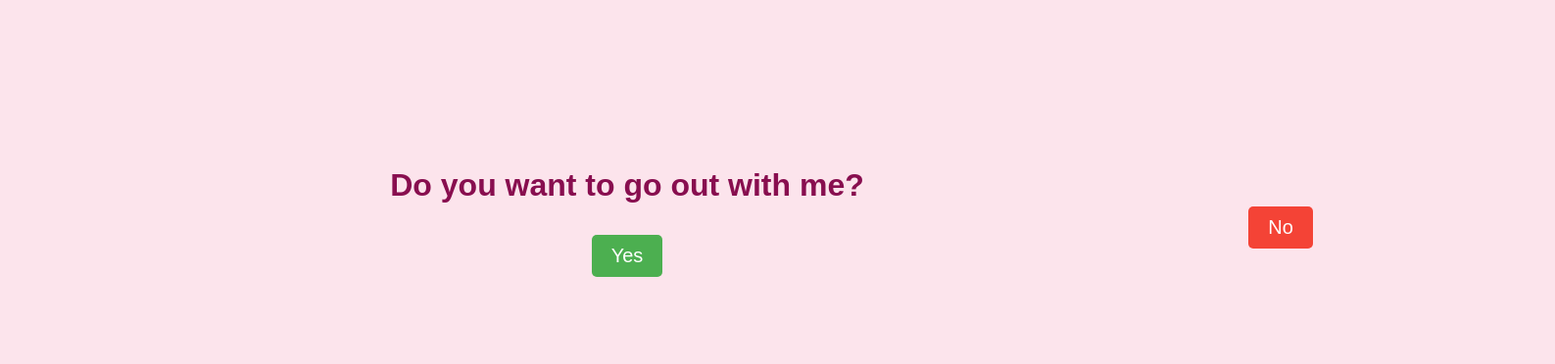
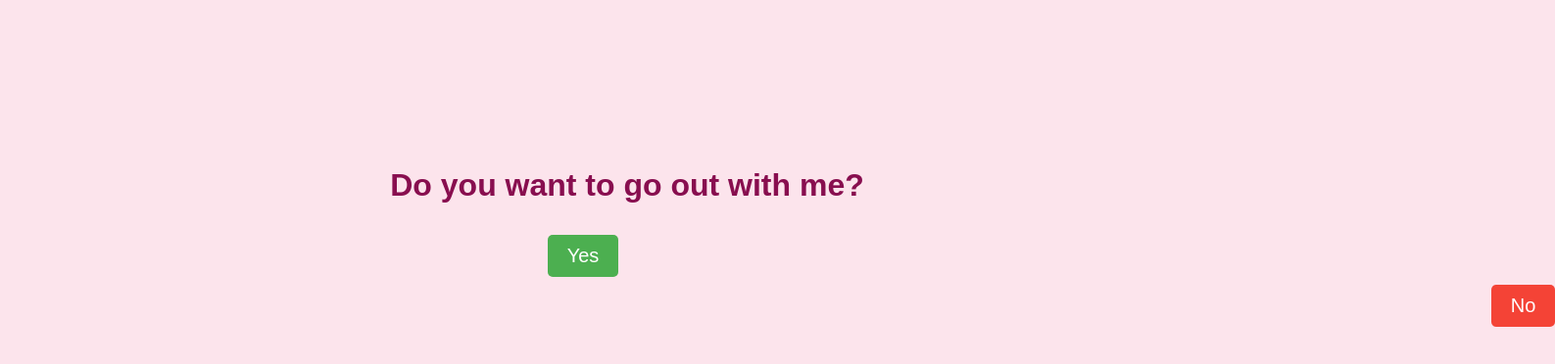
Before and after one commit to A7medmos6affa/askherfordate, a plain HTML site: page index.html in a window 1280 px wide. Both pictures are taken after a click on the button "No". Shown: the whole page at 98% size, 1587 px wide, since content can reach past the window. Drawn offline with Linux system fonts and the light colour scheme.

Commit message:
Update index.html

```diff
--- a/index.html
+++ b/index.html
@@ -29,7 +29,7 @@
             }
             #nobotton {
                 background-color: #f44336;
-                position: absolute;
+                position: relative;
             }
         </style>
     </head>
@@ -40,20 +40,18 @@
             <button id="nobotton">No</button>
         </div>
         <script>
-            // Add functionality for the "Yes" button
             document.getElementById("yesbotton").addEventListener("click", function () {
-                // Navigate to the second page
-              window.location.href = "succsess.html";
+
+                window.location.href = "success.html";
             });
 
-            // Make the "No" button move randomly when hovered or clicked
             const noButton = document.getElementById("nobotton");
             noButton.addEventListener("mouseover", moveButton);
             noButton.addEventListener("click", moveButton);
 
             function moveButton() {
-                const x = Math.floor(Math.random() * (window.innerWidth - 100)); // Keep the button within window bounds
-                const y = Math.floor(Math.random() * (window.innerHeight - 100)); // Adjust for height
+                const x = Math.floor(Math.random() * (window.innerWidth - 100));
+                const y = Math.floor(Math.random() * (window.innerHeight - 100));
                 noButton.style.left = x + "px";
                 noButton.style.top = y + "px";
             }
```
